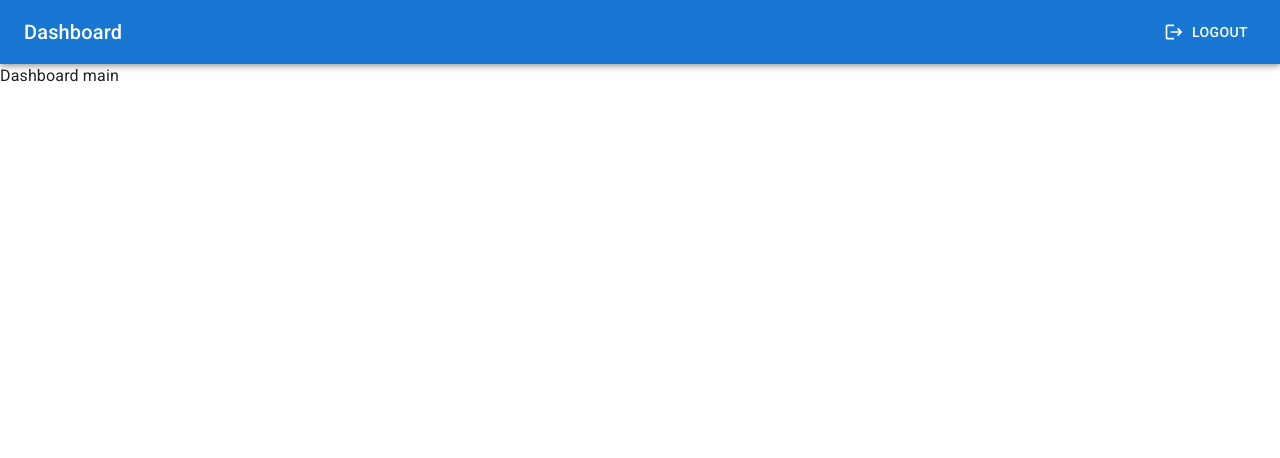
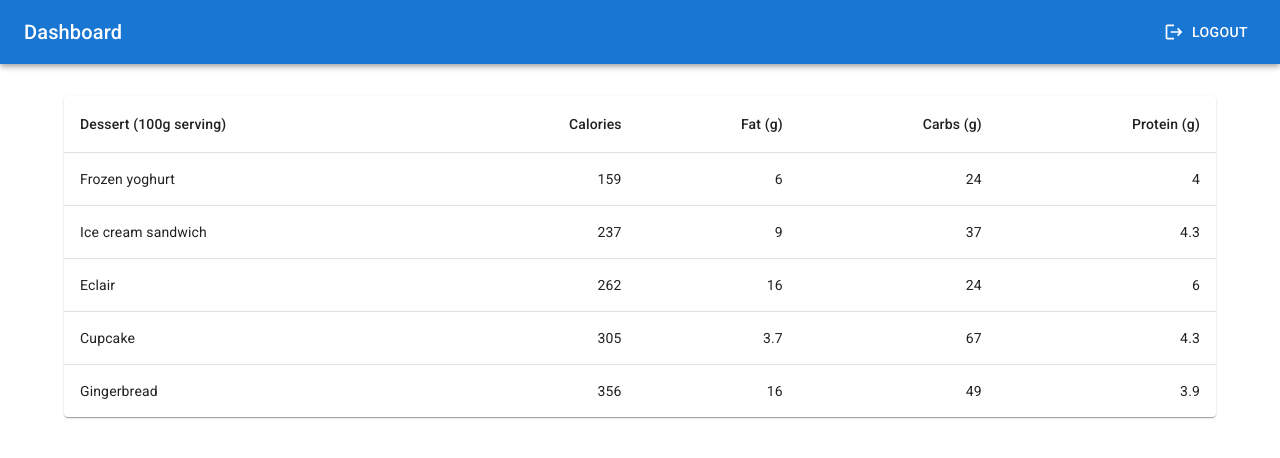
Before and after one commit to harshmangalam/stock-mfe-react, a React app in the folder dashboard/: page / in a window 1280 px wide. Shown: the top 458 px of the page. Built offline with nearby package versions, Linux system fonts and the light colour scheme.

Commit message:
mounted stock table in dashboard

```diff
--- a/dashboard/src/App.tsx
+++ b/dashboard/src/App.tsx
@@ -2,8 +2,9 @@ import React from "react";
 import ReactDOM from "react-dom";
 import { ThemeProvider, createTheme } from "@mui/material/styles";
 import CssBaseline from "@mui/material/CssBaseline";
-import { Box } from "@mui/material";
+import { Box, Container } from "@mui/material";
 import Navbar from "./components/Navbar";
+import StockTable from "./components/StockTable";
 
 const theme = createTheme({
   palette: {
@@ -16,7 +17,11 @@ const App = () => (
     <CssBaseline />
     <Box>
       <Navbar />
-      <Box component={"main"}>Dashboard main</Box>
+      <Box component={"main"} my={4}>
+        <Container>
+          <StockTable />
+        </Container>
+      </Box>
     </Box>
   </ThemeProvider>
 );
```
